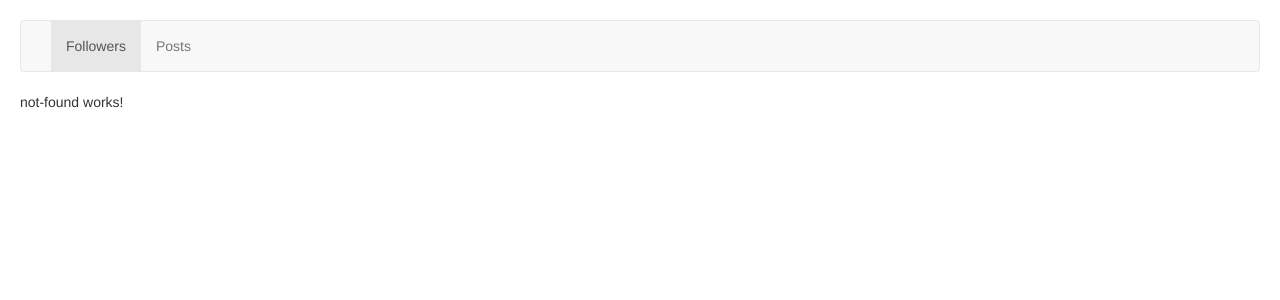
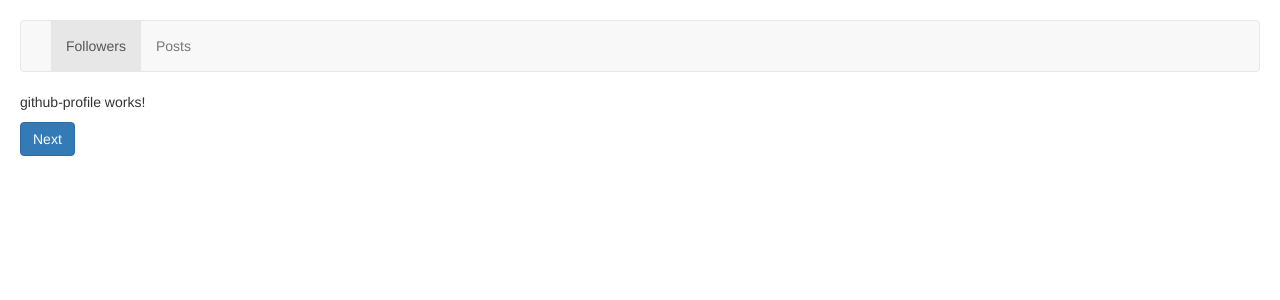
Before and after one commit to 1feanyi/typescript-sandbox, an Angular app: page /followers/1/1 in a window 1280 px wide. Shown: the top 300 px of the page. Built offline with nearby package versions, Linux system fonts and the light colour scheme; what protractor would draw is missing.

Commit message:
routing with multiple parameters

```diff
--- a/src/app/app.module.ts
+++ b/src/app/app.module.ts
@@ -67,7 +67,7 @@ import { NotFoundComponent } from './not-found/not-found.component';
         component: HomeComponent
       },
       {
-        path: 'followers/:username',
+        path: 'followers/:id/:username',
         component: GithubProfileComponent
       },
       {
--- a/src/app/github-followers/github-followers.component.html
+++ b/src/app/github-followers/github-followers.component.html
@@ -6,7 +6,7 @@
   </div>
   <div class="media-body">
     <h4 class="media-heading">
-      <a [routerLink]="['/followers', follower.id]">{{ follower.login }}</a></h4>
+      <a [routerLink]="['/followers', follower.id, follower.login]">{{ follower.login }}</a></h4>
     <a href={{follower.html_url}}>{{ follower.html_url }}</a>
   </div>
 </div>
--- a/src/app/github-profile/github-profile.component.html
+++ b/src/app/github-profile/github-profile.component.html
@@ -1,3 +1,8 @@
 <p>
   github-profile works!
 </p>
+<button
+  [routerLink]="['/followers', 1234]"
+  class="btn btn-primary">
+  Next
+</button>
--- a/src/app/github-profile/github-profile.component.ts
+++ b/src/app/github-profile/github-profile.component.ts
@@ -1,3 +1,4 @@
+import { ActivatedRoute, Params } from '@angular/router';
 import { Component, OnInit } from '@angular/core';
 
 @Component({
@@ -7,9 +8,16 @@ import { Component, OnInit } from '@angular/core';
 })
 export class GithubProfileComponent implements OnInit {
 
-  constructor() { }
+  constructor(private route: ActivatedRoute) { }
 
   ngOnInit() {
+    let id = this.route.snapshot.paramMap.get('id');
+    console.log(id);
+
+    // this.route.paramMap
+    //   .subscribe(params => {
+    //     console.log(params.get('id'));
+    //   });
   }
 
 }
```
